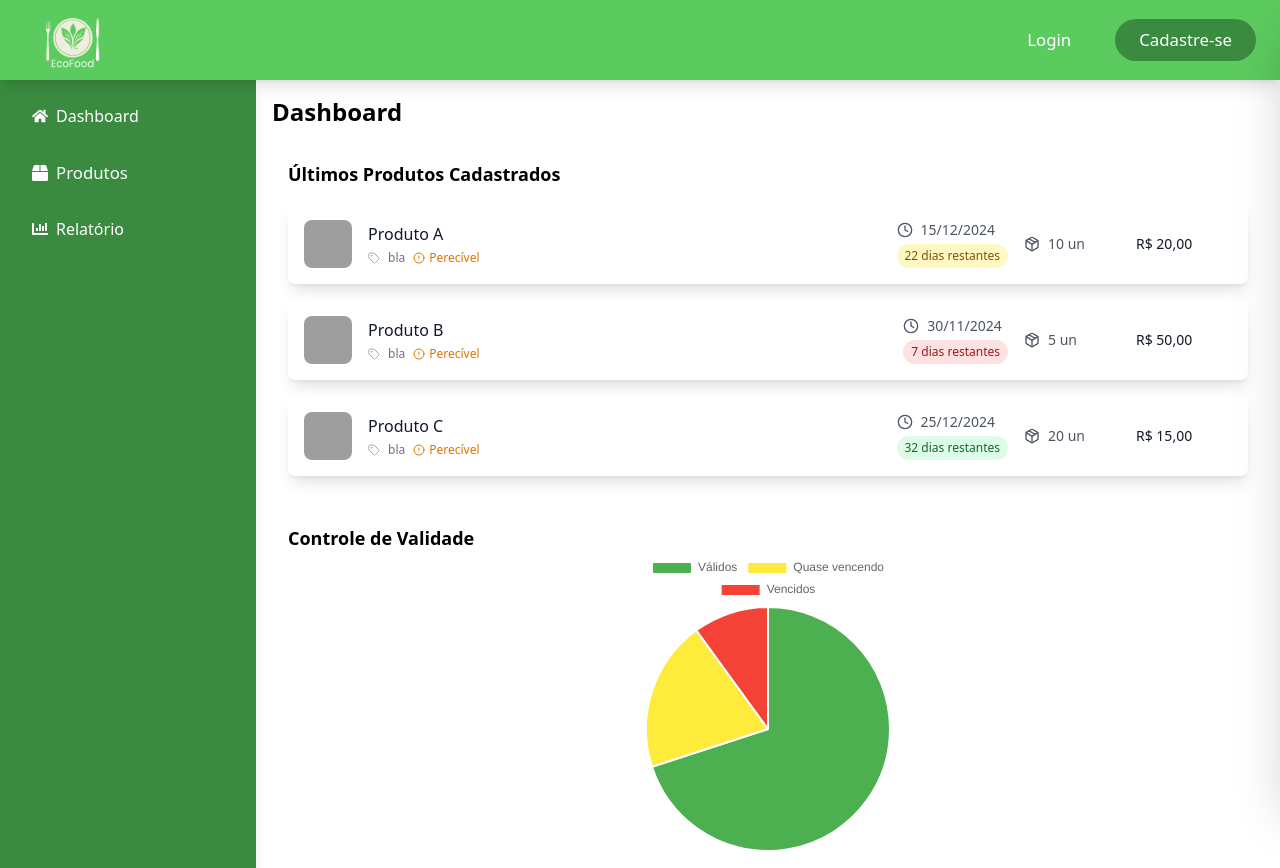
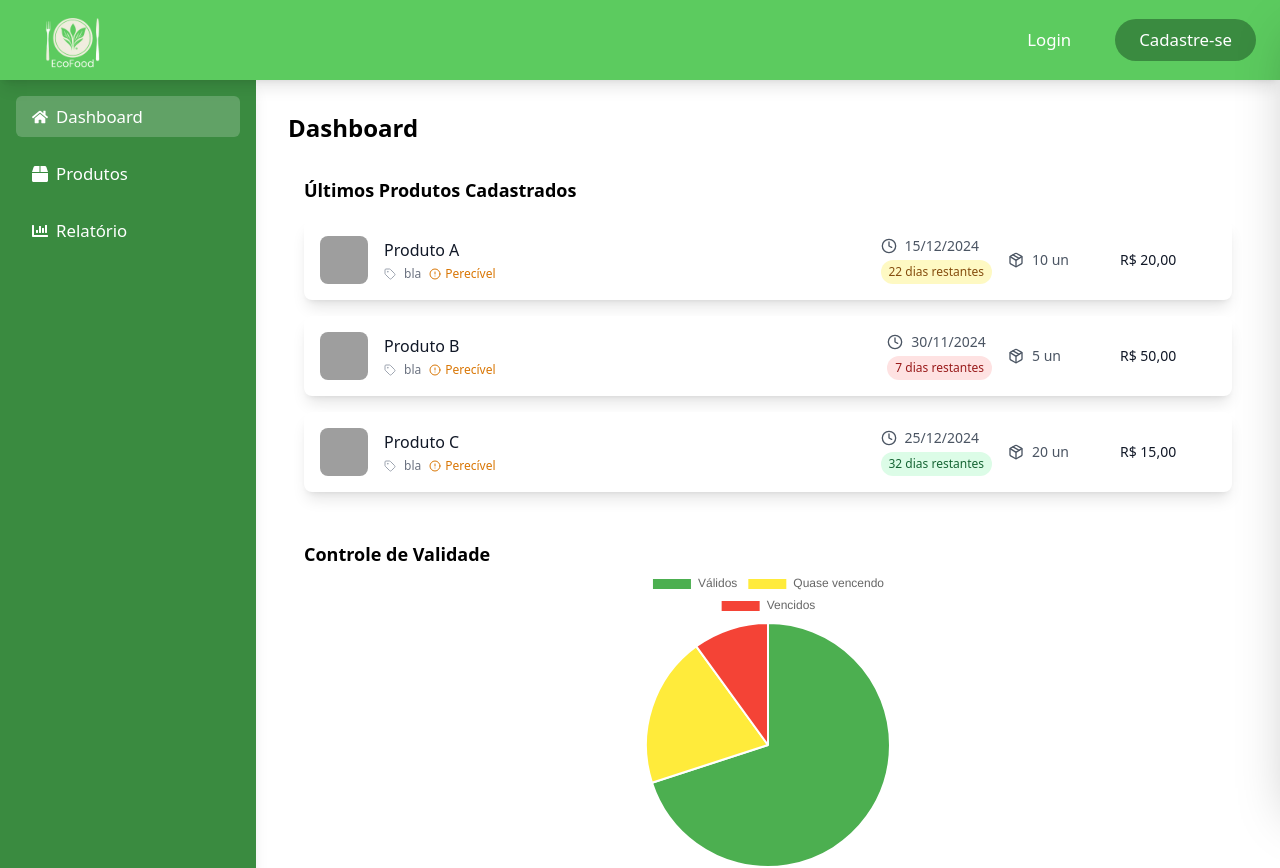
Before and after one commit to yuribodo/a-base-vem-forte, a Next.js app in the folder Front/: page /dashboard in a window 1280 px wide. Shown: the top 868 px of the page. Built offline with nearby package versions, Linux system fonts and the light colour scheme; grey boxes are pictures that could not be loaded.

Commit message:
feat: bold the sidebar tab with the pathname

```diff
--- a/Front/UIPages/Dashboard/index.tsx
+++ b/Front/UIPages/Dashboard/index.tsx
@@ -72,7 +72,7 @@ const DashboardPage = () => {
 
 
   return (
-    <main className="w-full p-4 max-w-full overflow-x-hidden">
+    <main className="w-full p-8 max-w-full overflow-x-hidden">
     <h1 className="text-2xl font-bold mb-4">Dashboard</h1>
     <div className="flex flex-col md:flex-row items-center w-full gap-4">
         <div className="bg-white shadow-xl w-full md:w-3/4 lg:w-2/3 rounded-lg p-4">
--- a/Front/components/Layout/SideBar/index.tsx
+++ b/Front/components/Layout/SideBar/index.tsx
@@ -2,41 +2,49 @@
 
 import React from "react";
 import Link from "next/link";
+import { usePathname } from "next/navigation";
 import { FaHome, FaBox, FaChartBar } from "react-icons/fa";
 
 type SideBarProps = {
   className?: string;
 };
 
+const SideBar: React.FC<SideBarProps> = ({ className }) => {
+  const pathname = usePathname();
 
-const index: React.FC<SideBarProps> = ({ className }) => {
   return (
     <aside className={`h-full w-64 bg-[#3a8b40] text-white flex flex-col shadow-lg ${className}`}>
       <nav className="flex-1 p-4 space-y-4">
         <Link
           href="/dashboard"
-          className="flex items-center px-4 py-2 rounded-md hover:bg-white/10 transition-all group space-x-2"
+          className={`flex items-center px-4 py-2 rounded-md transition-all group space-x-2 ${
+            pathname === "/dashboard" ? "bg-white/20 font-bold" : "hover:bg-white/10"
+          }`}
         >
-          <FaHome  />
-          <span className="text-[1.05rem]font-medium">Dashboard</span>
+          <FaHome />
+          <span className="text-[1.05rem] font-medium">Dashboard</span>
         </Link>
         <Link
           href="/produtos"
-          className="flex items-center px-4 py-2 rounded-md hover:bg-white/10 transition-all group space-x-2"
+          className={`flex items-center px-4 py-2 rounded-md transition-all group space-x-2 ${
+            pathname === "/produtos" ? "bg-white/20 font-bold" : "hover:bg-white/10"
+          }`}
         >
-          <FaBox  />
+          <FaBox />
           <span className="text-[1.05rem] font-medium">Produtos</span>
         </Link>
         <Link
           href="/relatorio"
-          className="flex items-center px-4 py-2 rounded-md hover:bg-white/10 transition-all group space-x-2"
+          className={`flex items-center px-4 py-2 rounded-md transition-all group space-x-2 ${
+            pathname === "/relatorio" ? "bg-white/20 font-bold" : "hover:bg-white/10"
+          }`}
         >
-          <FaChartBar  />
-          <span className="text-[1.05rem]font-medium">Relatório</span>
+          <FaChartBar />
+          <span className="text-[1.05rem] font-medium">Relatório</span>
         </Link>
       </nav>
     </aside>
   );
 };
 
-export default index;
+export default SideBar;
```
